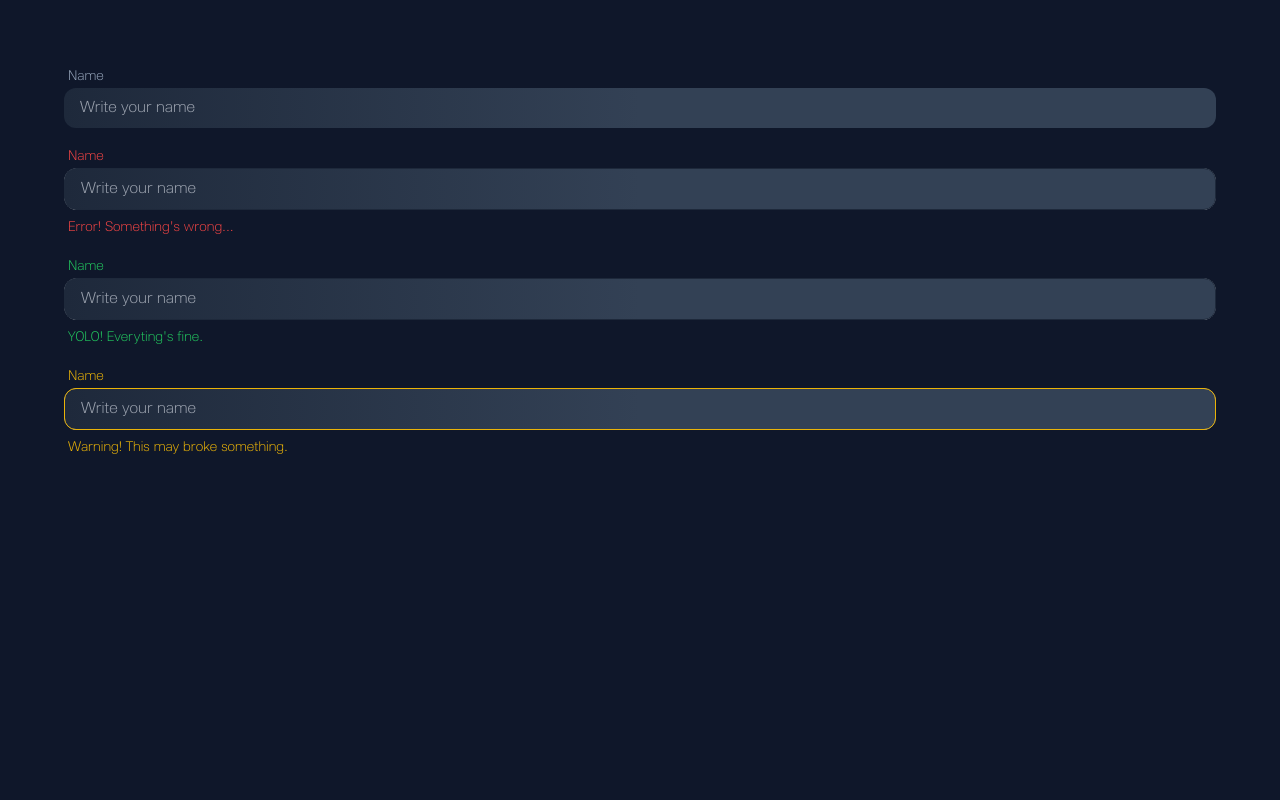
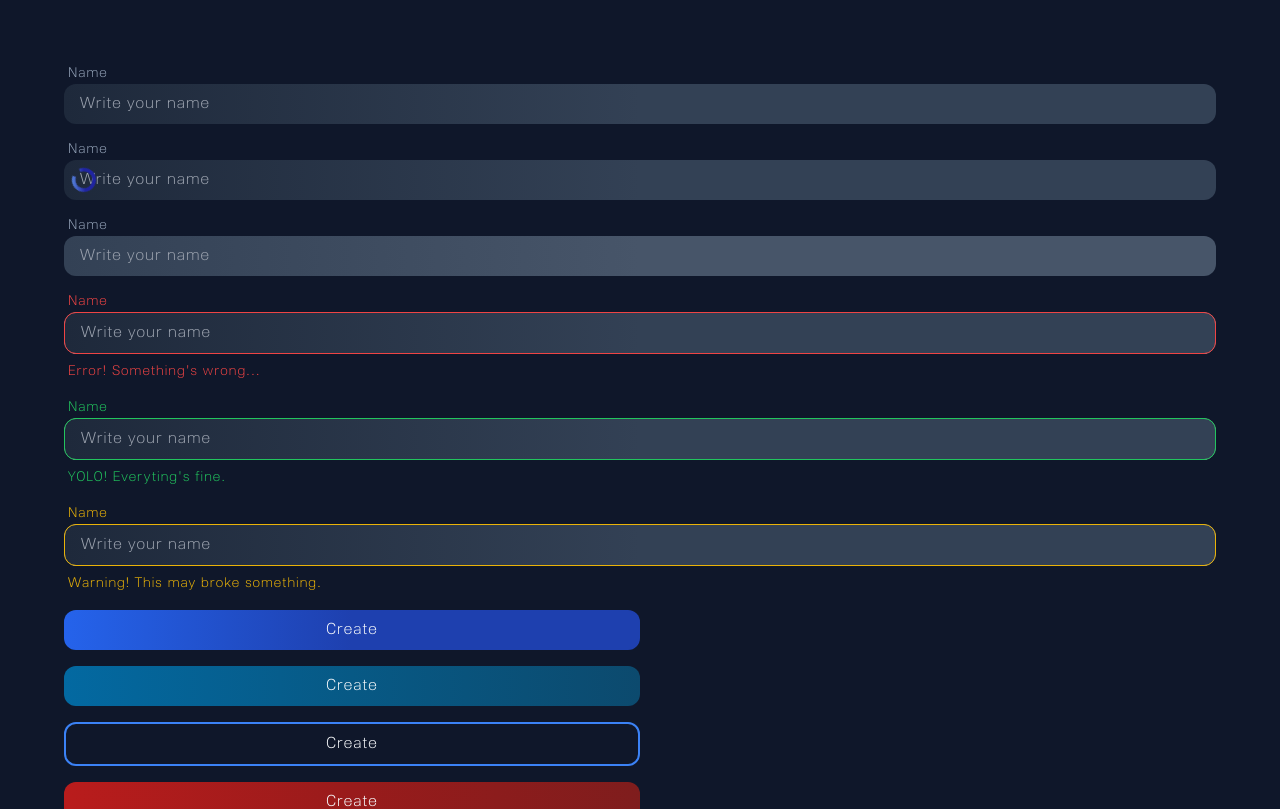
Before and after one commit to michalmytych/moneypenny-spa, a React (Create React App) app: page / in a window 1280 px wide. Shown: the top 809 px of the page. Built offline with nearby package versions, Linux system fonts and the light colour scheme.

Commit message:
Add new components

```diff
--- a/package.json
+++ b/package.json
@@ -3,6 +3,7 @@
   "version": "0.1.0",
   "private": true,
   "dependencies": {
+    "@svgr/webpack": "^8.1.0",
     "@testing-library/jest-dom": "^5.14.1",
     "@testing-library/react": "^13.0.0",
     "@testing-library/user-event": "^13.2.1",
--- a/src/App.tsx
+++ b/src/App.tsx
@@ -1,9 +1,10 @@
 import React, { useEffect, useState } from 'react';
-import TextInput from './components/atoms/input/TextInput';
-import InputMessage from './components/atoms/input/InputMessage';
-import InputGroup from './components/atoms/input/InputGroup';
+import TextInput from './components/molecules/input/TextInput';
+import InputMessage from './components/molecules/input/InputMessage';
+import InputGroup from './components/molecules/input/InputGroup';
+import Button from './components/molecules/button/Button';
 
-function App() {
+const App: React.FC = () => {
   const [name, setName] = useState('');
 
   useEffect(() => {
@@ -11,12 +12,30 @@ function App() {
   }, [name]);
 
   return (
-    <div className="App p-16 bg-slate-900 h-screen">
+    <div className="App p-16 bg-slate-900 h-full">
       <InputGroup>
         <TextInput
           value={name}
           onChange={setName}
           label='Name'
+          placeholder='Write your name'
+        />
+      </InputGroup>
+      <InputGroup>
+        <TextInput
+          value={name}
+          onChange={setName}
+          label='Name'
+          placeholder='Write your name'
+          isLoading={true}
+        />
+      </InputGroup>
+      <InputGroup>
+        <TextInput
+          value={name}
+          onChange={setName}
+          label='Name'
+          disabled={true}
           placeholder='Write your name'
         />
       </InputGroup>
@@ -50,6 +69,24 @@ function App() {
         />
         <InputMessage variant='warning'>Warning! This may broke something.</InputMessage>
       </InputGroup>
+      <InputGroup>
+        <Button text='Create' />
+      </InputGroup>
+      <InputGroup>
+        <Button text='Create' disabled={true} />
+      </InputGroup>
+      <InputGroup>
+        <Button text='Create' variant='secondary' />
+      </InputGroup>
+      <InputGroup>
+        <Button text='Create' variant='danger' />
+      </InputGroup>
+      <InputGroup>
+        <Button text='Create' variant='success' />
+      </InputGroup>
+      <InputGroup>
+        <Button text='Create' disabled={true} isLoading={true} loadingText='Creating...'/>
+      </InputGroup>
     </div>
   );
 }
--- /dev/null
+++ b/src/components/atoms/state/Loader.tsx
@@ -0,0 +1,34 @@
+import React from 'react';
+import { ReactComponent as LoaderVector } from './assets/loader.svg';
+
+interface LoaderProps {
+    variant?: 'sm' | 'md' | 'lg' | 'xl';
+}
+
+const Loader: React.FC<LoaderProps> = ({ variant = 'sm' }) => {
+    let sizeClasses = '';
+
+    switch (variant) {
+        case 'sm':
+            sizeClasses = 'w-6 h-6';
+            break;
+        case 'md':
+            sizeClasses = 'w-8 h-8';
+            break;
+        case 'lg':
+            sizeClasses = 'w-12 h-12';
+            break;
+        case 'xl':
+            sizeClasses = 'w-16 h-16';
+            break;
+        default:
+            sizeClasses = 'w-8 h-8';
+            break;
+    }
+
+    return (
+        <LoaderVector className={`animate-spin ${sizeClasses} mb-0.5`} />
+    );
+};
+
+export default Loader;
--- /dev/null
+++ b/src/components/molecules/button/Button.tsx
@@ -0,0 +1,59 @@
+import React from 'react';
+import Loader from '../../atoms/state/Loader';
+
+type ButtonProps = {
+    text: string;
+    disabled?: boolean;
+    variant?: 'primary' | 'secondary' | 'danger' | 'success';
+    isLoading?: boolean;
+    loadingText?: string,
+    onClick?: () => void;
+};
+
+const Button: React.FC<ButtonProps> = ({
+    text,
+    variant = 'primary',
+    disabled = false,
+    isLoading = false,
+    loadingText = null,
+    onClick,
+}) => {
+    let buttonClass = `px-4 py-2 rounded-xl w-1/2 outline-none text-slate-50 transition flex items-center justify-center gap-2`;
+
+    if (disabled) {
+        buttonClass = `${buttonClass} bg-gradient-to-r from-sky-700 via-sky-800 to-sky-900`;
+    } else {
+        let classAppends = '';
+
+        switch (variant) {
+            case 'primary':
+                classAppends = 'bg-gradient-to-r from-blue-600 via-blue-800 to-blue-800 hover:bg-gradient-to-r hover:from-blue-500 hover:via-blue-700 hover:to-blue-700 active:from-blue-700 active:via-blue-900 active:to-blue-900';
+                break;
+            case 'secondary':
+                classAppends = 'border-inset border-2 bg-transparent border-blue-500 text-blue-300 hover:bg-blue-900 hover:text-white active:bg-blue-700';
+                break;
+            case 'danger':
+                classAppends = 'bg-gradient-to-r from-red-700 via-red-800 to-red-900 hover:bg-gradient-to-r hover:from-red-600 hover:via-red-700 hover:to-red-800 active:from-red-800 active:via-red-900 active:to-red-900';
+                break;
+            case 'success':
+                classAppends = 'bg-gradient-to-r from-green-700 via-green-800 to-green-900 hover:bg-gradient-to-r hover:from-green-600 hover:via-green-700 hover:to-green-800 active:from-green-800 active:via-green-900 active:to-green-900';
+                break;
+            default:
+                break;
+        }
+
+        buttonClass = `${buttonClass} ${classAppends}`;
+    }
+
+    return (
+        <button
+            className={buttonClass}
+            disabled={disabled || isLoading}
+            onClick={onClick}
+        >
+            {isLoading ? (<><Loader/>{loadingText ?? text}</>) : text}
+        </button>
+    );
+};
+
+export default Button;
--- a/src/components/atoms/input/TextInput.tsx
+++ b/src/components/molecules/input/TextInput.tsx
@@ -1,4 +1,5 @@
 import React from 'react';
+import Loader from '../../atoms/state/Loader';
 
 type TextInputProps = {
   disabled?: boolean;
@@ -6,6 +7,7 @@ type TextInputProps = {
   variant?: 'danger' | 'success' | 'warning' | 'default';
   label?: string;
   value: string;
+  isLoading?: boolean,
   onChange: (value: string) => void;
 };
 
@@ -13,13 +15,18 @@ const TextInput: React.FC<TextInputProps> = ({
   disabled = false,
   placeholder = '',
   variant = 'default',
+  isLoading = false,
   label = '',
   value,
   onChange,
 }) => {
-  let textInputClass = `bg-gradient-to-r from-slate-800 via-slate-700 to-slate-700 text-slate-50 focus:border border-slate-800 focus:border-slate-500 px-4 py-2 rounded-xl w-full outline-none`;
+  let textInputClass = `focus:border focus:border-slate-500 px-4 py-2 rounded-xl w-full outline-none`;
   let classAppends = '';
   let labelClassAppend = '';
+
+  textInputClass = disabled
+    ? `${textInputClass} bg-gradient-to-r from-slate-700 via-slate-600 to-slate-600 text-slate-50`
+    : `${textInputClass} bg-gradient-to-r from-slate-800 via-slate-700 to-slate-700 text-slate-50`;
 
   switch (variant) {
     case 'danger':
@@ -39,11 +46,18 @@ const TextInput: React.FC<TextInputProps> = ({
       break;
   }
 
-  textInputClass = `${textInputClass} ${classAppends}`;
+  textInputClass = `${textInputClass} ${classAppends} ${isLoading ? 'px-10' : ''}`;
 
   return (
     <div>
-      {label && <label className={`pl-1 text-sm ${labelClassAppend}`}>{label}</label>}
+      {isLoading &&
+        <div className='relative'>
+          <div className='absolute top-7 left-2'>
+            <Loader />
+          </div>
+        </div>
+      }
+      {label && <label className={`pl-1 flex items-center text-sm ${labelClassAppend}`}>{label}</label>}
       <input
         type="text"
         className={textInputClass}
--- a/src/index.css
+++ b/src/index.css
@@ -22,5 +22,6 @@
     html {
         font-family: "Lunchtype", sans-serif;
         font-weight: 500;
+        letter-spacing: 1px;
     }
 }
```
Also changed, not shown: src/components/atoms/state/assets/loader.svg (added), src/components/molecules/input/InputGroup.tsx (renamed from src/components/atoms/input/InputGroup.tsx), src/components/molecules/input/InputMessage.tsx (renamed from src/components/atoms/input/InputMessage.tsx), 1 other file (tests, documents, lock files or other folders).
